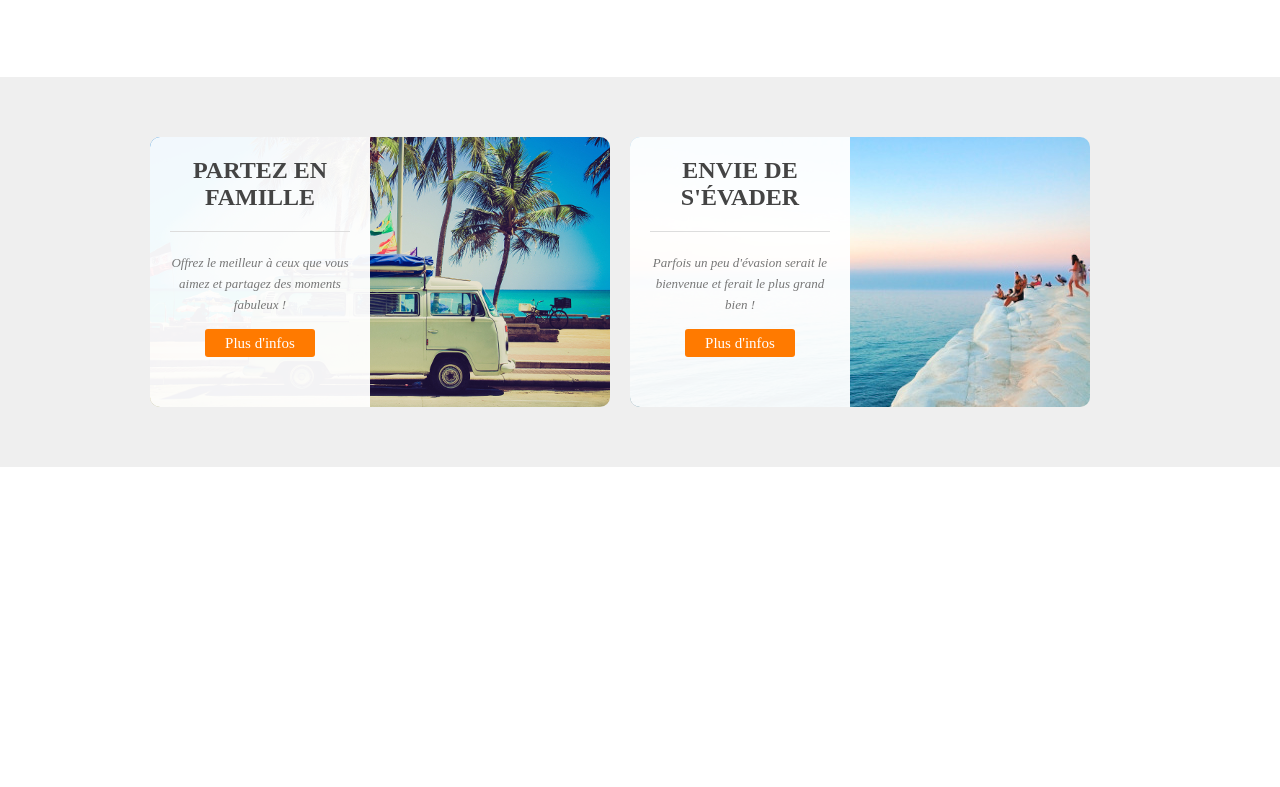
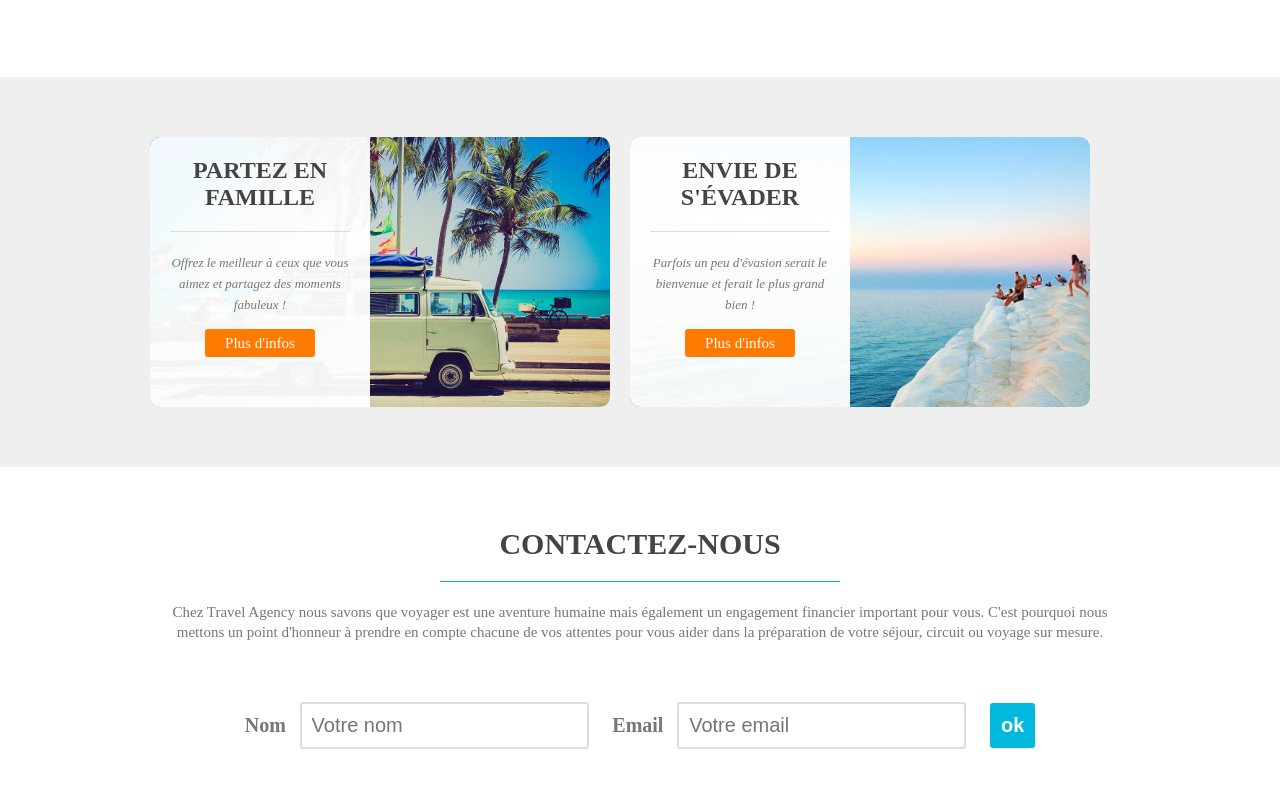
Before and after one commit to AlainTardif/agenceDeVoyage, a plain HTML site: page index.html in a window 1280 px wide. Shown: the part 1065-1852 px from the top of the page. Before the commit the page ends 1532 px from the top, so only its background shows below. Drawn offline with Linux system fonts and the light colour scheme; a script that the page names is missing.

Commit message:
37_New_contact

```diff
--- a/css/style.css
+++ b/css/style.css
@@ -11,20 +11,28 @@ body {
   font-size: 15px;
 }
 
+h1,
+h2,
+h3,
+h4 {
+  color: #444;
+}
+
 h1 {
   font-family: "Crete Round", serif;
   font-size: 45px;
-  color: #444;
 }
 
 h2 {
-  color: #444;
   font-size: 55px;
+}
+
+h3 {
+  font-size: 30px;
 }
 
 h4 {
   font-size: 24px;
-  color: #444;
 }
 
 p {
@@ -179,7 +187,7 @@ header nav ul li a {
 }
 
 .overlay {
-  background: rgba(255,255,255, 0.95);
+  background: rgba(255, 255, 255, 0.95);
   height: 100%;
   width: 220px;
   padding: 20px;
@@ -211,3 +219,52 @@ article h4 {
   color: #fff;
   background-color: #02b8dd;
 }
+
+/* Contact */
+
+.contact {
+  padding: 60px 0;
+  text-align: center;
+}
+
+.contact h3 {
+  width: 400px;
+  text-transform: uppercase;
+  margin : 0 auto 20px auto;
+  border-bottom: 1px solid #02b8dd;
+  padding-bottom: 20px;
+}
+
+form {
+  margin: 60px 0 20px 0;
+}
+
+label {
+  font-weight: bold;
+  font-size: 20px;
+  margin-right: 10px;
+  color: #777;
+}
+
+input[type="text"] {
+  padding: 10px;
+  font-size: 20px;
+  margin-right: 20px;
+  border: 2px solid #ddd;
+  border-radius: 3px;
+}
+
+.btn-3 {
+  color: #fff;
+  font-size: 20px;
+  font-weight: bold;
+  padding: 11px;
+  background-color: #02b8dd;
+  border-style: none;
+  border-radius: 3px;
+}
+
+.btn-3:hover {
+  color: #fff;
+  background-color: #444;
+}
--- a/index.html
+++ b/index.html
@@ -13,7 +13,7 @@
     <!-- Header Début -->
     <header>
       <div class="wrapper">
-        <h1>Agence De Voyage<span class="orange">.</span> </h1>
+        <h1>Travel Agency<span class="orange">.</span> </h1>
         <nav>
           <ul>
             <li><a href="#main-image">Accueil</a> </li>
@@ -76,7 +76,17 @@
     </section>
 
     <section class="contact">
-      <div class="wrapper"></div>
+      <div class="wrapper">
+        <h3>Contactez-nous</h3>
+        <p>Chez Travel Agency nous savons que voyager est une aventure humaine mais également un engagement financier important pour vous. C'est pourquoi nous mettons un point d'honneur à prendre en compte chacune de vos attentes pour vous aider dans la préparation de votre séjour, circuit ou voyage sur mesure.</p>
+      </div>
+      <form action="">
+        <label for="name">Nom</label>
+        <input type="text" id="name" placeholder="Votre nom" >
+        <label for="email">Email</label>
+        <input type="text" id="email" placeholder="Votre email" >
+        <input type="submit" value="ok" class="btn-3">
+      </form>
     </section>
       <!-- Section Fin -->
 
```
